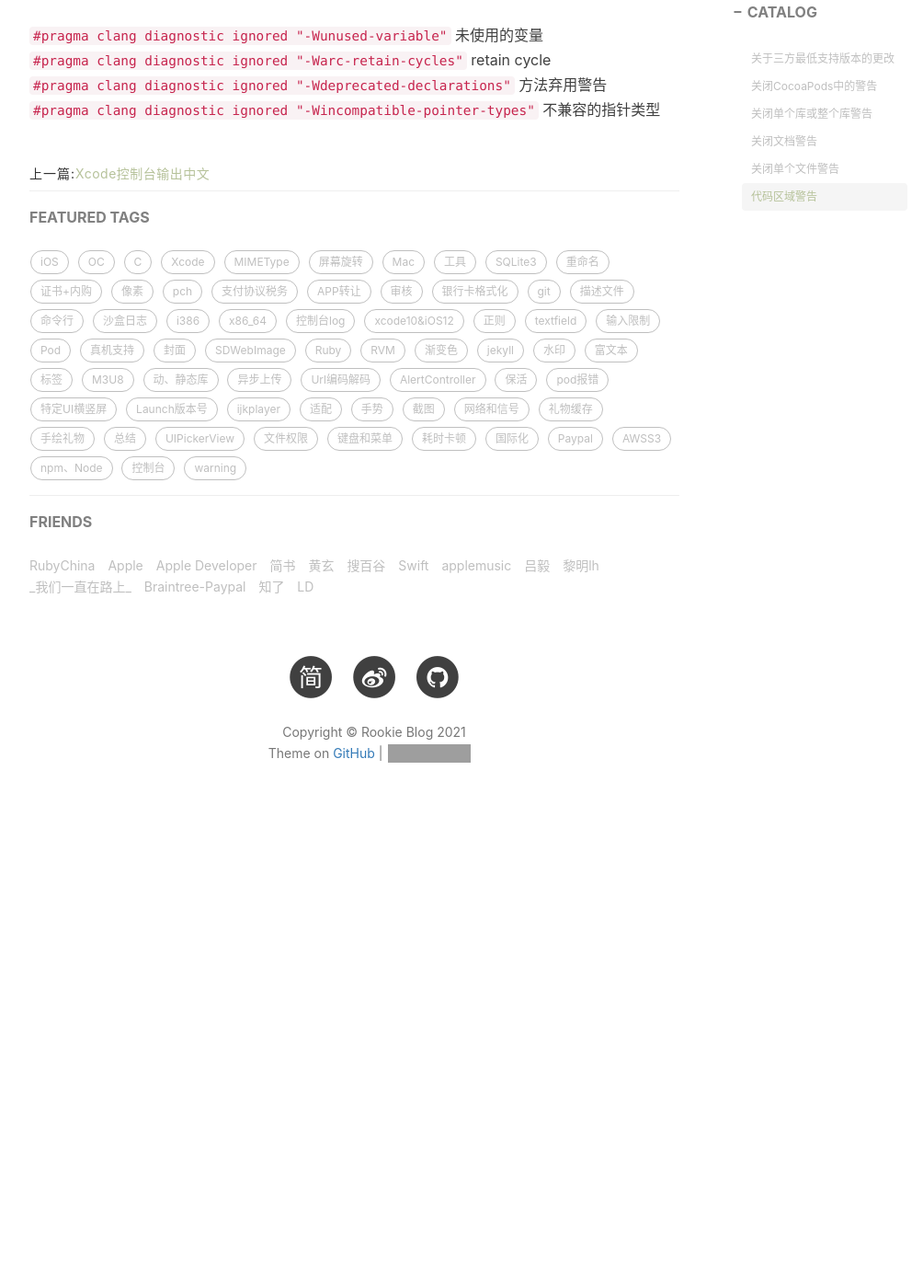
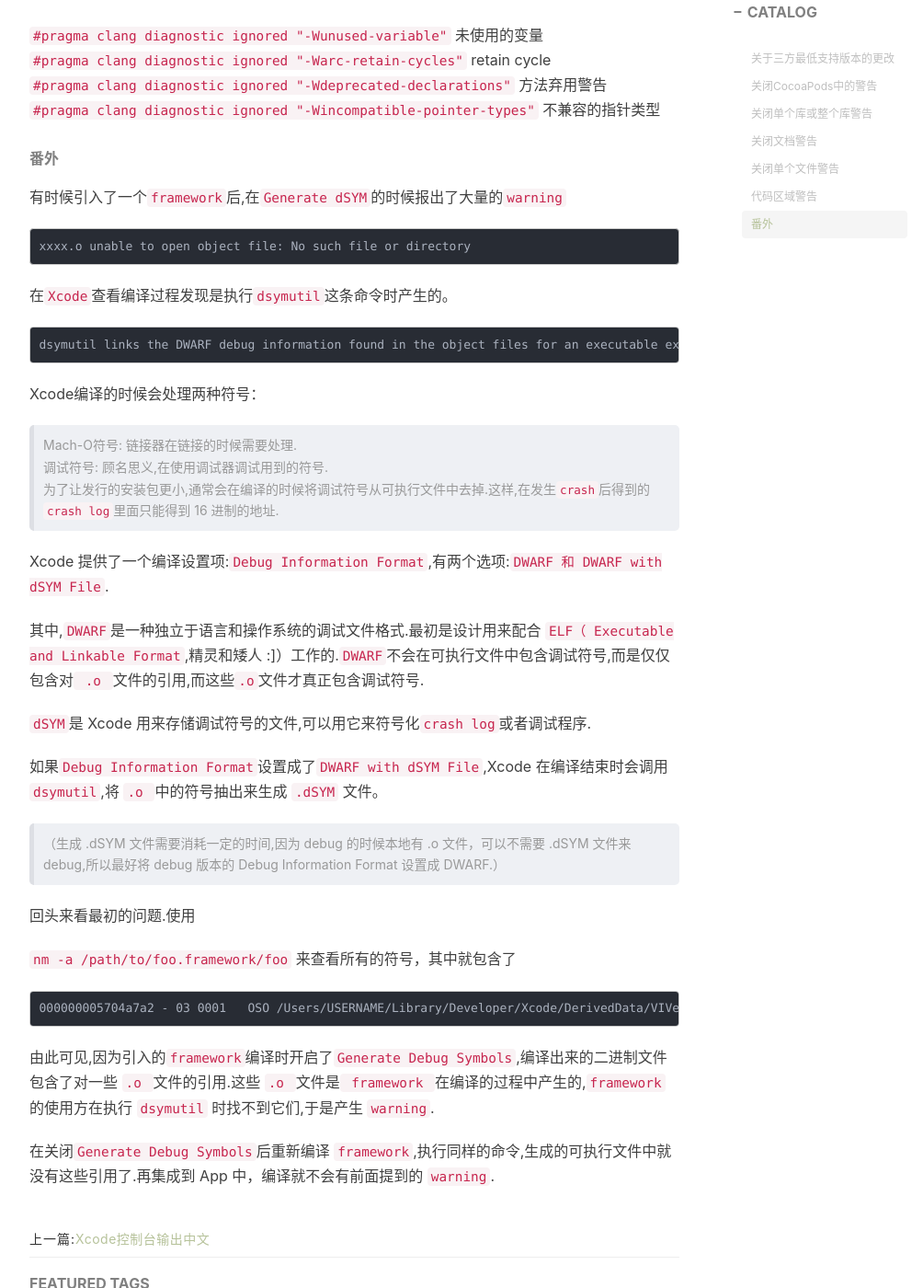
Before and after one commit to yznote/yznote.github.io, a Jekyll site: the page built from _posts/2021-03-08-Xcode警告.md, in a window 1280 px wide and 1400 px high, scrolled down 1391 px. Shown: the whole window at 92% size, without its empty margins (233-1237 px from the left). Built offline with Jekyll 4.4.1, drawn with Linux system fonts in a browser that asks for light colours; nearby versions of some CDN libraries; comment, search, counter and statistics services are not loaded; before the commit the page ends 2314 px from its top, so only the background shows below that; grey boxes are pictures that could not be loaded.

Commit message:
Update 2021-03-08-Xcode警告.md

````diff
--- a/_posts/2021-03-08-Xcode警告.md
+++ b/_posts/2021-03-08-Xcode警告.md
@@ -71,3 +71,42 @@ inhibit_all_warnings!
 `#pragma clang diagnostic ignored "-Warc-retain-cycles"` retain cycle
 `#pragma clang diagnostic ignored "-Wdeprecated-declarations"` 方法弃用警告
 `#pragma clang diagnostic ignored "-Wincompatible-pointer-types"` 不兼容的指针类型
+
+
+##### 番外
+
+有时候引入了一个`framework`后,在`Generate dSYM`的时候报出了大量的`warning`
+```
+xxxx.o unable to open object file: No such file or directory
+```
+在`Xcode`查看编译过程发现是执行`dsymutil`这条命令时产生的。
+```
+dsymutil links the DWARF debug information found in the object files for an executable exe_path by using debug symbols information contained in its symbol table.
+```
+
+Xcode编译的时候会处理两种符号：
+
+>Mach-O符号: 链接器在链接的时候需要处理.
+>调试符号: 顾名思义,在使用调试器调试用到的符号.
+>为了让发行的安装包更小,通常会在编译的时候将调试符号从可执行文件中去掉.这样,在发生`crash`后得到的 `crash log`里面只能得到 16 进制的地址.
+
+Xcode 提供了一个编译设置项:`Debug Information Format`,有两个选项:`DWARF 和 DWARF with dSYM File`.
+
+其中,`DWARF`是一种独立于语言和操作系统的调试文件格式.最初是设计用来配合 `ELF（ Executable and Linkable Format`,精灵和矮人 :]）工作的.`DWARF`不会在可执行文件中包含调试符号,而是仅仅包含对` .o `文件的引用,而这些`.o`文件才真正包含调试符号.
+
+`dSYM`是 Xcode 用来存储调试符号的文件,可以用它来符号化`crash log`或者调试程序.
+
+如果`Debug Information Format`设置成了`DWARF with dSYM File`,Xcode 在编译结束时会调用 `dsymutil`,将 `.o `中的符号抽出来生成 `.dSYM` 文件。
+
+>（生成 .dSYM 文件需要消耗一定的时间,因为 debug 的时候本地有 .o 文件，可以不需要 .dSYM 文件来 debug,所以最好将 debug 版本的 Debug Information Format 设置成 DWARF.）
+
+回头来看最初的问题.使用
+
+`nm -a /path/to/foo.framework/foo`
+来查看所有的符号，其中就包含了
+```
+000000005704a7a2 - 03 0001   OSO /Users/USERNAME/Library/Developer/Xcode/DerivedData/VIVerifyCore-gfjrgtjfcqfqpybbcyouhfavymdn/Build/Intermediates/FRAMEWORKNAME.build/Debug-iphonesimulator/FRAMEWORKNAME.build/Objects-normal/armv7/SOMECLASS.o
+```
+由此可见,因为引入的`framework`编译时开启了`Generate Debug Symbols`,编译出来的二进制文件包含了对一些 `.o `文件的引用.这些 `.o `文件是` framework `在编译的过程中产生的,`framework`的使用方在执行 `dsymutil` 时找不到它们,于是产生 `warning`.
+
+在关闭`Generate Debug Symbols`后重新编译 `framework`,执行同样的命令,生成的可执行文件中就没有这些引用了.再集成到 App 中，编译就不会有前面提到的 `warning`.
````
